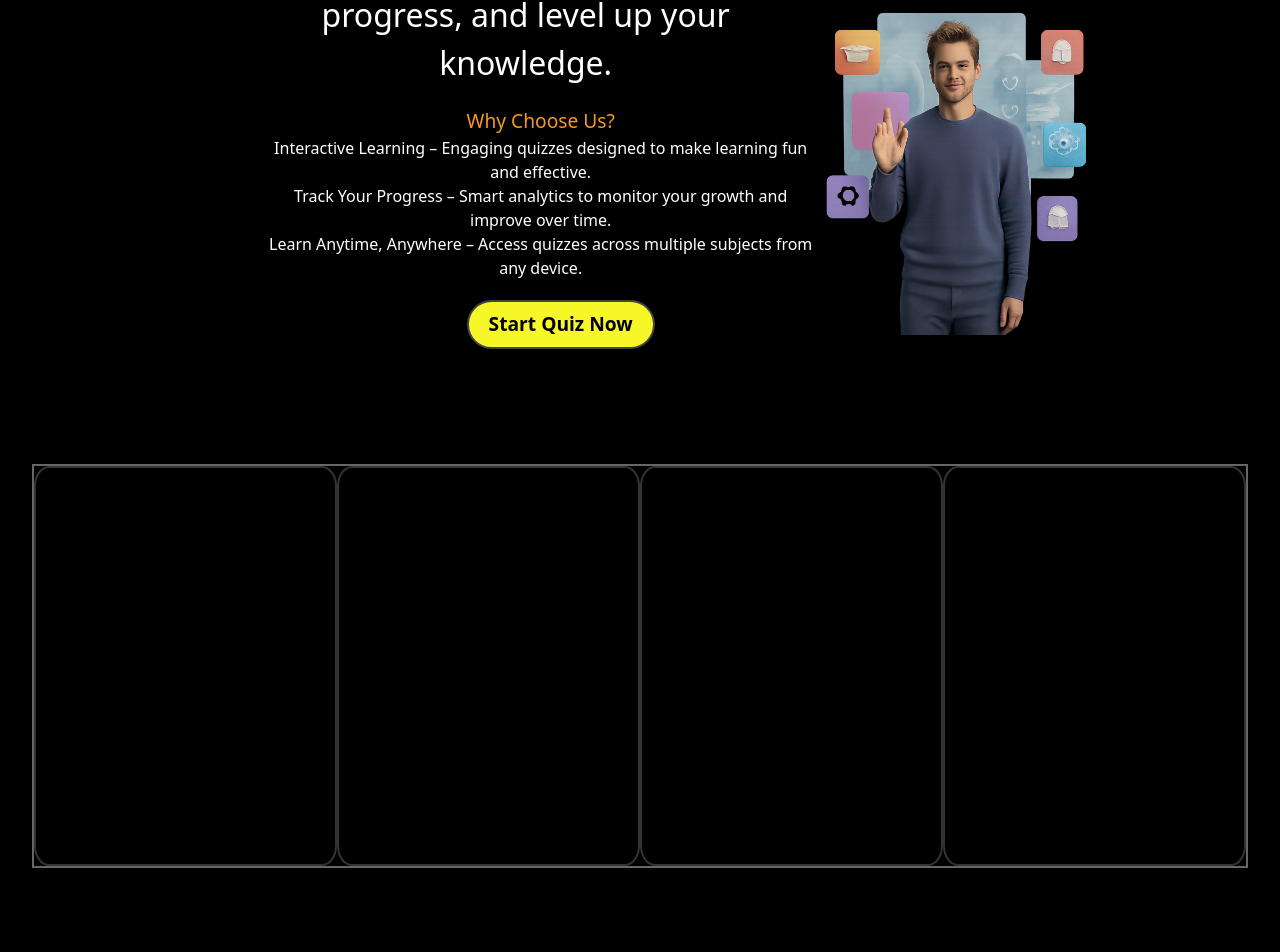
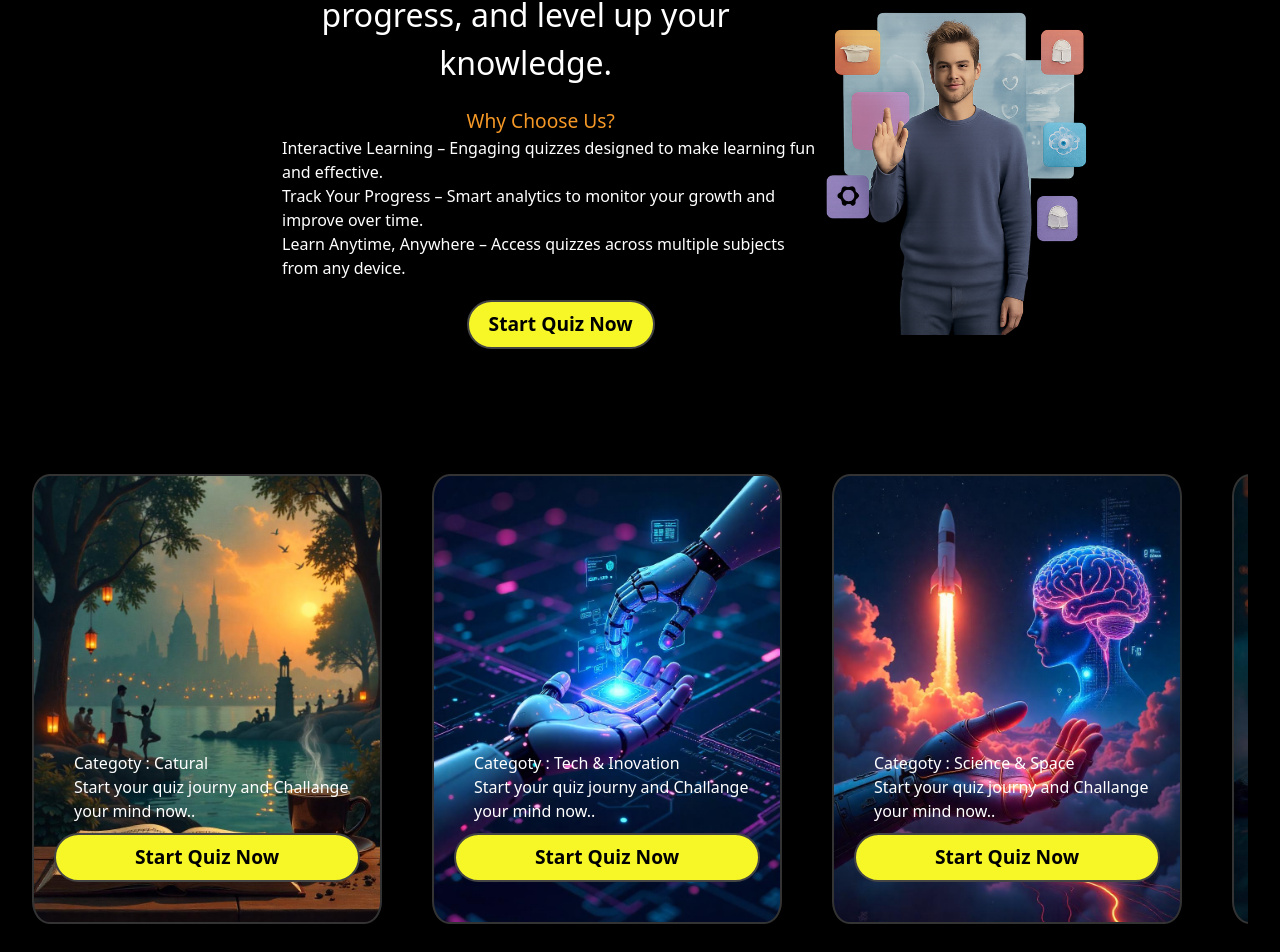
Before and after one commit to Danish8152/QuickQuiz-Frontend, a React (Vite) app: page / in a window 1280 px wide. Shown: the part 187-1139 px from the top of the page. Before the commit the page ends 1087 px from the top, so only its background shows below. Built offline with nearby package versions, Linux system fonts and the light colour scheme.

Commit message:
Created Categories with horizontal Scroll

```diff
--- a/src/Components/Categories-Card.jsx
+++ b/src/Components/Categories-Card.jsx
@@ -1,40 +1,59 @@
 import '../assets/Categories-Cards.css'
+import catCaltural from "../assets/CatCaltural.jpeg"
+import CatEnt from "../assets/CatEnt.jpeg"
+import catScience from "../assets/CatScience.png"
+import catTech from "../assets/CatTech.jpeg"
+import catSport from "../assets/CatSport.jpeg"
+import catLogic from "../assets/catLogic.jpeg"
 function Cards() {
 
     const cardCompo = [
         {
             CardID: 1,
-            title: "hello",
-            description: "hjdfhkdjfhksjd",
-            Image: ""
+            title: "Categoty : Catural",
+            description: "Start your quiz journy and Challange your mind now..",
+            Image: catCaltural
         },
         {
             CardID: 2,
-            title: "hell",
-            description: "hjdfhkdjfhksjd",
-            Image: ""
+            title: "Categoty : Tech & Inovation",
+            description: "Start your quiz journy and Challange your mind now..",
+            Image: catTech
         },
         {
             CardID: 3,
-            title: "hel",
-            description: "hjdfhkdjfhksjd",
-            Image: ""
+            title: "Categoty : Science & Space",
+            description: "Start your quiz journy and Challange your mind now..",
+            Image: catScience
         },
         {
             CardID: 4,
-            title: "he",
-            description: "hjdfhkdjfhksjd",
-            Image: ""
+            title: "Categoty : Logical & Puzzal",
+            description: "Start your quiz journy and Challange your mind now..",
+            Image: catLogic
+        },
+        {
+            CardID: 5,
+            title: "Categoty : Ententenment & Pop",
+            description: "Start your quiz journy and Challange your mind now..",
+            Image: CatEnt
+        },
+        {
+            CardID: 6,
+            title: "Categoty : Sports & Fitness",
+            description: "Start your quiz journy and Challange your mind now..",
+            Image: catSport
         }
     ];
 
     return (
         <>
             {cardCompo.map((card, CardID) => (
-                <div key={CardID} className="OuterCard">
-
+                <div key={CardID} className="OuterCard" style={{ backgroundImage: `url(${card.Image})`}}>
+                    <h1>{card.title}</h1>
+                    <p>{card.description}</p>
+                    <button className='start-quiz-btn'>Start Quiz Now</button>
                 </div>
-
             ))}
         </>
     )
--- a/src/assets/Categories-Cards.css
+++ b/src/assets/Categories-Cards.css
@@ -4,8 +4,48 @@
 }
 
 .OuterCard{
-    border: 2px solid #333;
-    height: 400px;
+    height: 450px;
     width: 350px;
     border-radius: 5%;
+    border: 2px solid #333;
+    background-size: cover;
+    background-position: center;
+    display: flex;
+    flex-direction: column;
+    justify-content: flex-end;
+    flex: 0 0 auto;
+    position: relative;
+    scroll-snap-align: start;
+    padding-left: 20px;
+    padding-right: 20px;
+    padding-bottom: 40px;
 }
+
+.OuterCard h1, p {
+    background: none;
+    padding-left: 20px;
+    text-align: left;
+}
+
+.OuterCard p {
+    padding-bottom: 10px;
+}
+
+.start-quiz-btn
+{
+    background-color: rgb(247, 247, 40);
+    color: black;
+    border-radius: 5cqmax;
+    border: 2px solid #444;
+    padding: 8px;
+    padding-left: 20px;
+    padding-right: 20px;
+    font-size: larger;
+    font-weight: 700;
+    cursor: pointer;
+}
+
+.start-quiz-btn:hover{
+    background-color: rgb(254, 254, 99);
+    transition: all 0.2s ease;
+}
--- a/src/assets/Categories.css
+++ b/src/assets/Categories.css
@@ -8,7 +8,11 @@
     display: flex;
     flex-direction: row;
     align-items: center;
-    justify-content: center;
+
+    gap: 50px;
     margin-top: 115px;
-    border: 2px solid #666;
+    overflow-x: auto;
+    scroll-snap-type: x mandatory;
+    padding-top: 10px;
+    padding-bottom: 10px;
 }
```
Also changed, not shown: src/assets/CatScience.png (renamed from src/assets/CatTech.png), src/assets/CatTech.jpeg (renamed from src/assets/Categories-tech.jpeg).
